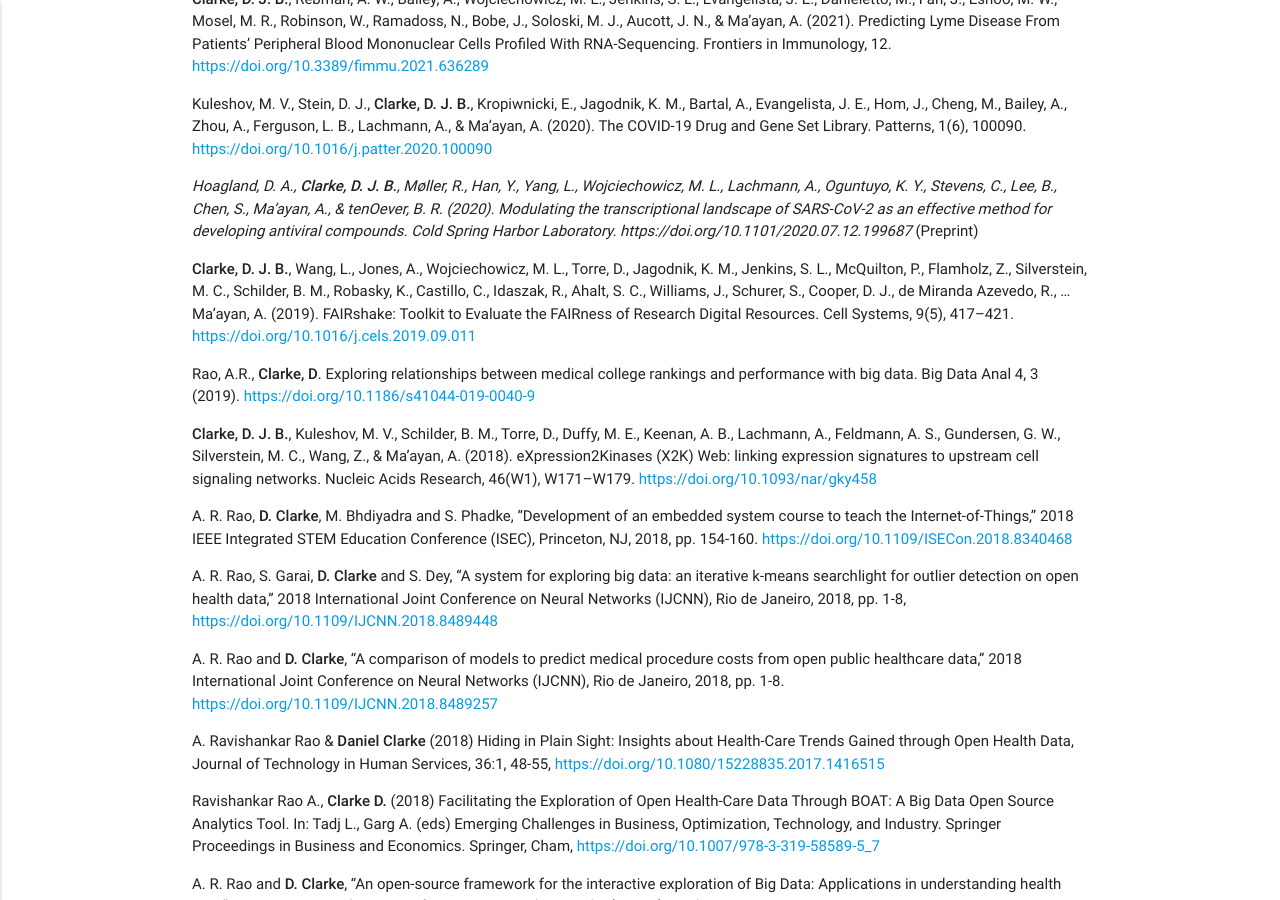
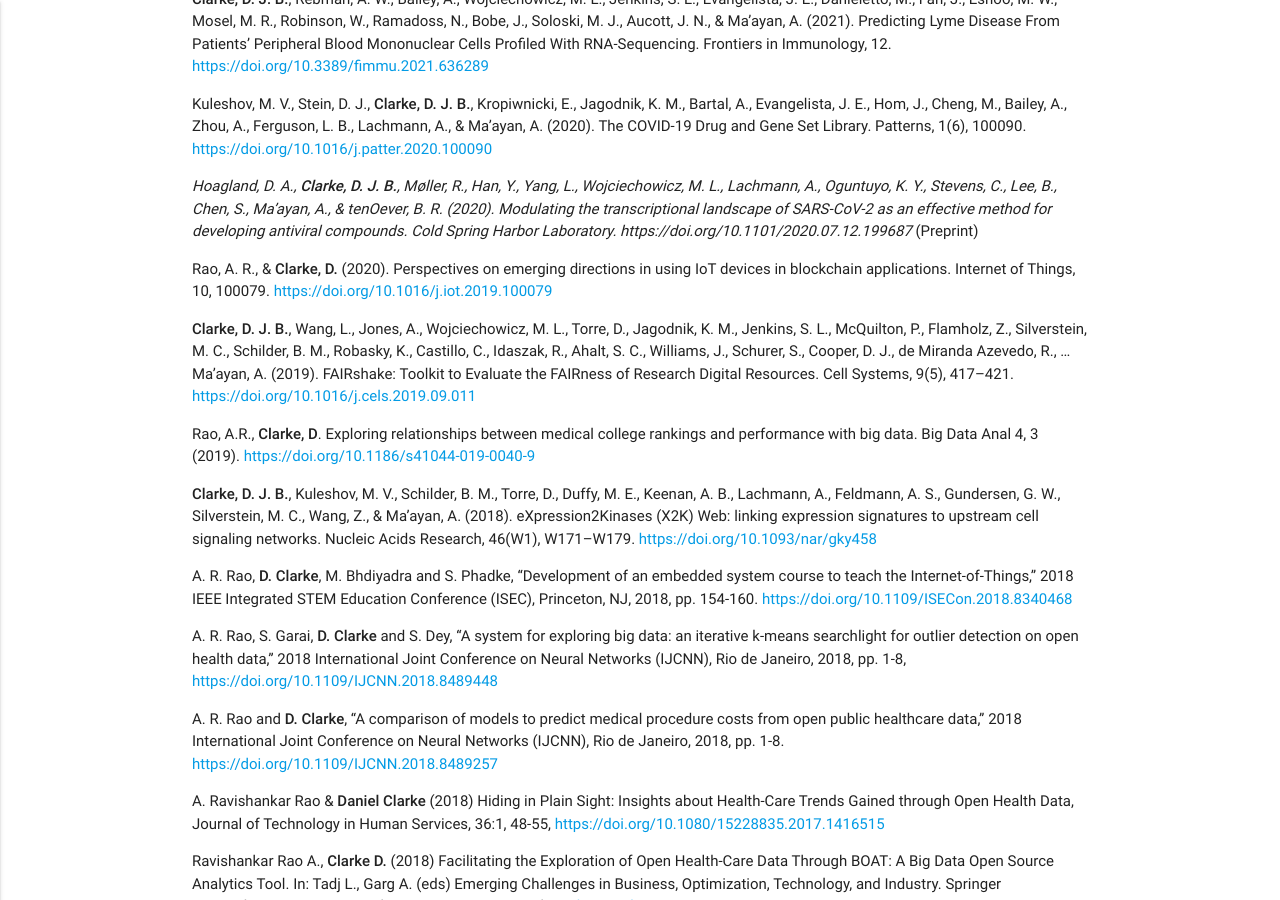
Before and after one commit to u8sand/u8sand.github.io, a Jekyll site: the page built from 03-resume.md, in a window 1280 px wide and 900 px high, scrolled down 2140 px. Built offline with Jekyll 4.4.1, drawn with Linux system fonts in a browser that asks for light colours; nearby versions of some CDN libraries.

Commit message:
Added IoT & Blockchain publication

```diff
--- a/03-resume.md
+++ b/03-resume.md
@@ -138,6 +138,8 @@
 
 *Hoagland, D. A., **Clarke, D. J. B.**, Møller, R., Han, Y., Yang, L., Wojciechowicz, M. L., Lachmann, A., Oguntuyo, K. Y., Stevens, C., Lee, B., Chen, S., Ma’ayan, A., & tenOever, B. R. (2020). Modulating the transcriptional landscape of SARS-CoV-2 as an effective method for developing antiviral compounds. Cold Spring Harbor Laboratory. https://doi.org/10.1101/2020.07.12.199687* (Preprint)
 
+Rao, A. R., & **Clarke, D.** (2020). Perspectives on emerging directions in using IoT devices in blockchain applications. Internet of Things, 10, 100079. <https://doi.org/10.1016/j.iot.2019.100079>
+
 **Clarke, D. J. B.**, Wang, L., Jones, A., Wojciechowicz, M. L., Torre, D., Jagodnik, K. M., Jenkins, S. L., McQuilton, P., Flamholz, Z., Silverstein, M. C., Schilder, B. M., Robasky, K., Castillo, C., Idaszak, R., Ahalt, S. C., Williams, J., Schurer, S., Cooper, D. J., de Miranda Azevedo, R., … Ma’ayan, A. (2019). FAIRshake: Toolkit to Evaluate the FAIRness of Research Digital Resources. Cell Systems, 9(5), 417–421. <https://doi.org/10.1016/j.cels.2019.09.011>
 
 Rao, A.R., **Clarke, D**. Exploring relationships between medical college rankings and performance with big data. Big Data Anal 4, 3 (2019). <https://doi.org/10.1186/s41044-019-0040-9>
```
